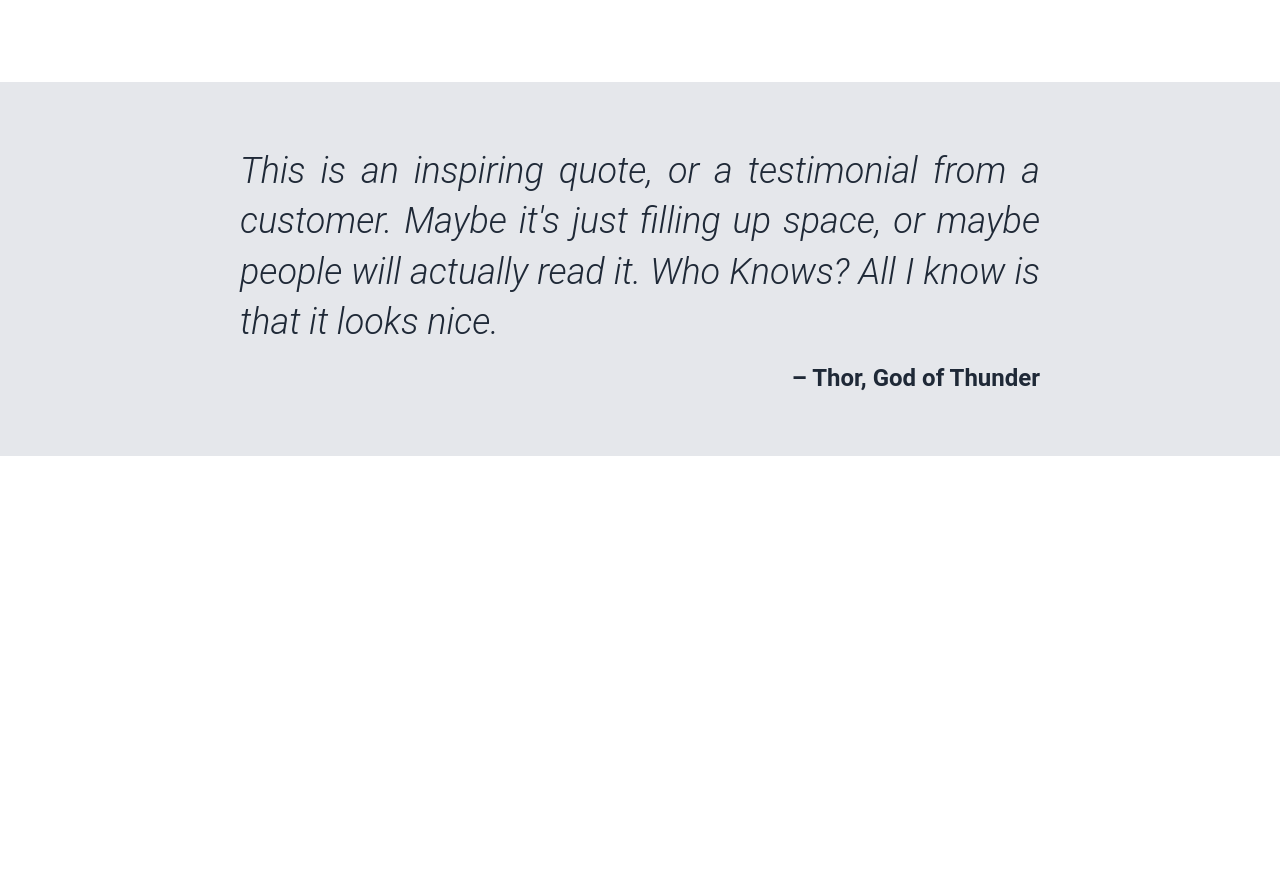
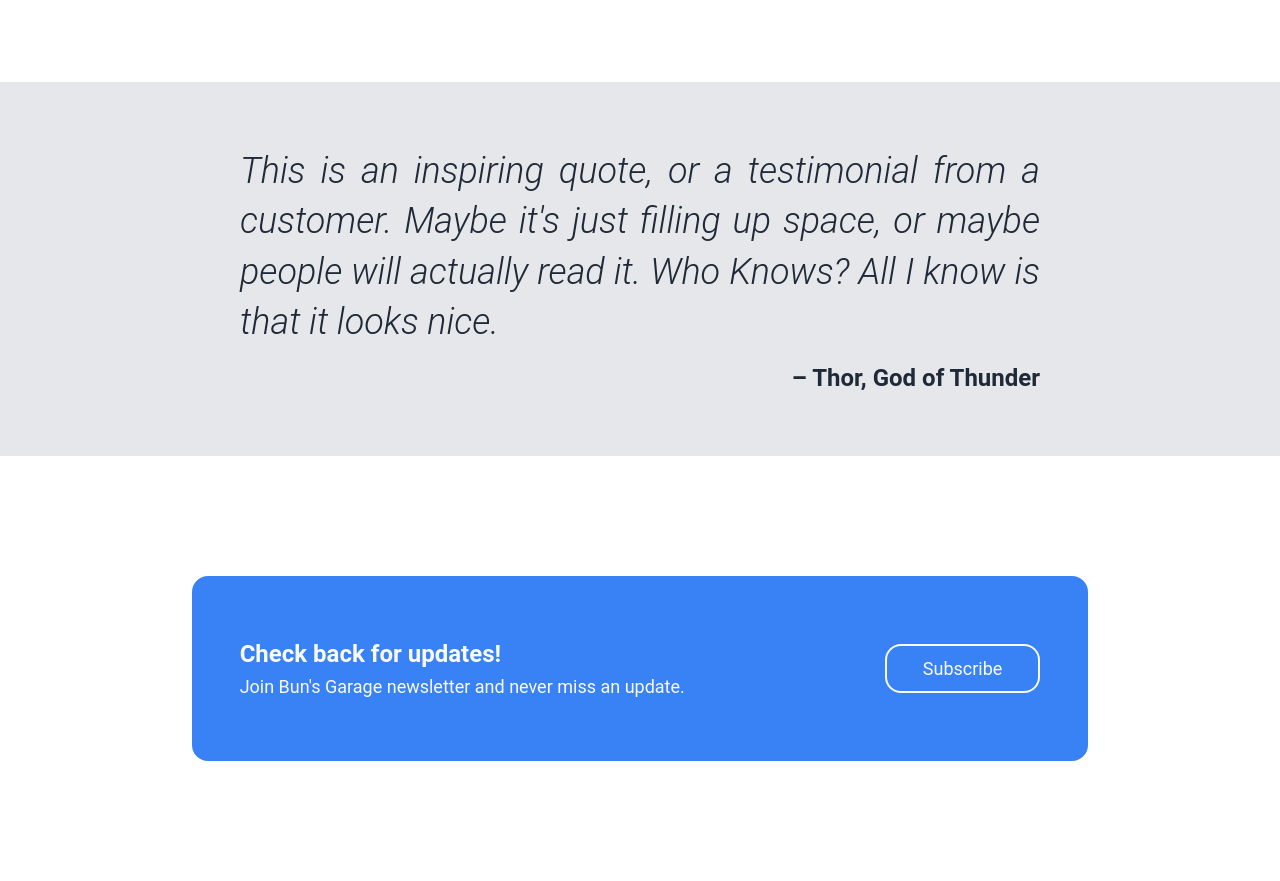
Before and after one commit to bunda4th/Odin-Landing-Page, a plain HTML site: page index.html in a window 1280 px wide. Shown: the part 1066-1947 px from the top of the page. Before the commit the page ends 1522 px from the top, so only its background shows below. Drawn offline with Linux system fonts and the light colour scheme.

Commit message:
Added a call-to-action section to the landing page, encouraging users to subscribe to a newsletter for updates. Styled the section with CSS to ensure it is visually appealing and consistent with the overall design of the page.

```diff
--- a/index.html
+++ b/index.html
@@ -62,7 +62,15 @@
         <p class="blockquote-author">– Thor, God of Thunder</p>
     </blockquote>
 
-
+    <div class="cta-container">
+        <div class="cta">
+           <div>
+                <h2>Check back for updates!</h2>
+                <p>Join Bun's Garage newsletter and never miss an update.</p>
+           </div>
+            <a href="#subscribe" class="cta-button">Subscribe</a>
+        </div>
+    </div>
 
 </body>
 </html>
--- a/style.css
+++ b/style.css
@@ -87,7 +87,7 @@ body {
     color: #F9FAF8;
     padding: 12px 36px;
     border: none;
-    border-radius: 8px;
+    border-radius: 16px;
     text-decoration: none;
     font-size: 18px;
 }
@@ -148,3 +148,38 @@ body {
     font-weight: 600;
     color: #1F2937;
 }
+
+.cta-container {
+    display: flex;
+    justify-content: center;
+}
+
+.cta {
+    background-color: #3882F6;
+    color: #F9FAF8;
+    display: flex;
+    align-items: center;
+    padding: 64px 48px;
+    margin: 120px auto 120px auto;
+    border-radius: 16px;
+    gap: 200px;
+}
+
+.cta div p,
+.cta div h2 {
+    margin: 0;
+}
+
+.cta div p {
+    margin-top: 8px;
+    font-size: 18px;
+}
+
+.cta-button {
+    color: #F9FAF8;
+    padding: 12px 36px;
+    border: 2px solid #F9FAF8;
+    border-radius: 16px;
+    text-decoration: none;
+    font-size: 18px;
+}
```
